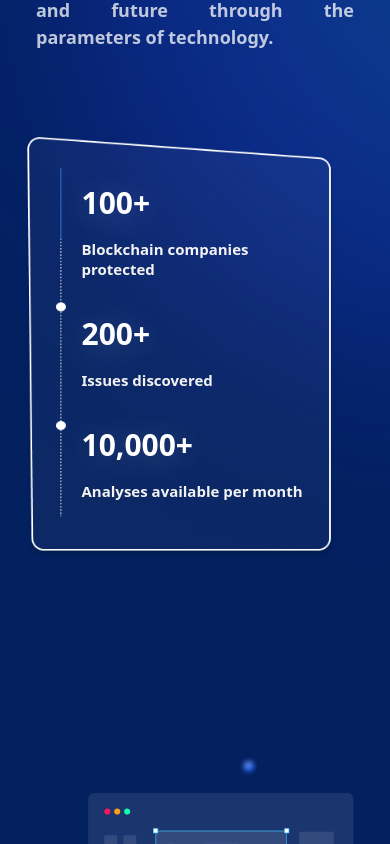
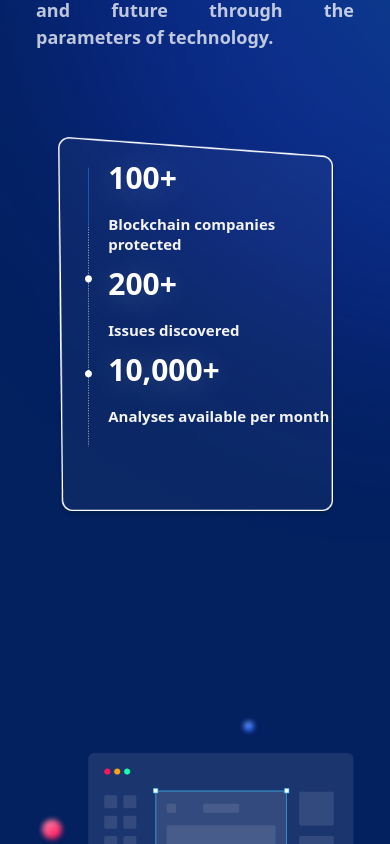
Before and after one commit to naeemmahmud70/Merk-Labs-Complete-Project, a React (Create React App) app: page / in a window 390 px wide. Shown: the part 1700-2544 px from the top of the page. Built offline with nearby package versions, Linux system fonts and the light colour scheme; a web font is replaced by a local one.

Commit message:
responsive issues solved

```diff
--- a/src/Components/ClientReview/ClientReview.js
+++ b/src/Components/ClientReview/ClientReview.js
@@ -50,7 +50,7 @@ const ClientReview = () => {
 
         <div className="row d-flex flex-wrap justify-content-center align-item-center mx-2 mt-5">
           {reviewDetails.map((details) => (
-            <div className="col-md-3 review-card m-5">
+            <div className="col-lg-4 col-md-7 col-sm-12 review-card m-5">
               <p className="text-secondary">
                 {details.date} | {details.Technology}
               </p>
--- a/src/Components/Contact/Contact.js
+++ b/src/Components/Contact/Contact.js
@@ -2,14 +2,13 @@ import React from "react";
 import "./Contact.css";
 import call from "../../images/Frame 9.png";
 import message from "../../images/Frame 10.png";
-import contact from "../../images/Contact Form.png";
 
 const Contact = () => {
   return (
     <div className="container">
       <hr className="text-white" />
       <div className="row mt-5">
-        <div className="col-md-6">
+        <div className="col-lg-6">
           <div>
             <p className="contact">CONTACT</p>
             <h4 className="header-text">
@@ -38,10 +37,7 @@ const Contact = () => {
           </div>
         </div>
 
-        <div className="col-md-6 d-flex justify-content-center align-items-center">
-          {/* <div className="text-center px-5 pt-4">
-            <img className="img-fluid" src={contact} alt="" />
-          </div> */}
+        <div className="col-lg-6 d-flex justify-content-center align-items-center">
           <div className="shadow rounded message-form p-5">
             <form action="">
               <div className="row">
--- a/src/Components/Counting/Counting.css
+++ b/src/Components/Counting/Counting.css
@@ -107,8 +107,37 @@
   left: 20px;
 }
 
+@media only screen and (max-width: 320px) {
+  .lineHeight{
+    height: 150px;
+  }
+  .count {
+    margin-top: -10px;
+    font-weight: 700;
+    font-size: 30px;
+    line-height: 40px;
+    color: #ffffff;
+    text-shadow: 0px 4px 37px rgba(255, 255, 255, 0.25);
+  }
+  .service {
+    font-weight: 700;
+    font-size: 15px;
+    line-height: 20px;
+    color: #f3f3f3;
+  }
+  .glass-bg {
+    height: 500px;
+    color: white;
+    background-image: url("../../images//Glass.png");
+    background-repeat: no-repeat;
+    background-position: cover;
+    background-size: contain;
+  }
+}
+
 @media only screen and (max-width: 520px) {
   .count {
+    margin-top: 20px;
     font-weight: 700;
     font-size: 30px;
     line-height: 40px;
@@ -122,16 +151,26 @@
     color: #f3f3f3;
   }
   .lineHeight {
-    height: 350px;
+    height: 300px;
+  }
+  .glass-bg {
+    height: 380px;
+    color: white;
+    background-image: url("../../images//Glass.png");
+    background-repeat: no-repeat;
+    background-position: cover;
+    background-size: contain;
   }
 }
 
-@media only screen and (max-width: 320px) {
+
+
+@media only screen and (max-width: 768px) {
   .lineHeight {
-    height: 300px;
+    height: 280px;
   }
   .count {
-    margin-top: -20px;
+    margin-top: -25px;
     font-weight: 700;
     font-size: 30px;
     line-height: 40px;
@@ -143,5 +182,37 @@
     font-size: 15px;
     line-height: 20px;
     color: #f3f3f3;
+
+  }
+  .glass-bg {
+    height: 380px;
+    color: white;
+    background-image: url("../../images//Glass.png");
+    background-repeat: no-repeat;
+    background-position: center;
+    background-size: center;
+    display: flex;
+    justify-content: center;
   }
 }
+
+@media only screen and (min-width: 1024px) {
+  .lineHeight {
+    height: 390px;
+  }
+  .count {
+    margin-top: 5px;
+    font-weight: 700;
+    font-size: 30px;
+    line-height: 40px;
+    color: #ffffff;
+    text-shadow: 0px 4px 37px rgba(255, 255, 255, 0.25);
+  }
+  .service {
+    font-weight: 700;
+    font-size: 15px;
+    line-height: 20px;
+    color: #f3f3f3;
+
+  }
+}
--- a/src/Components/Counting/Counting.js
+++ b/src/Components/Counting/Counting.js
@@ -16,7 +16,7 @@ const Counting = () => {
           <img className="img-fluid" src={dots} alt="" />
         </div>
         <div className="row  header-height p-4">
-          <div className="col-md-8 m-bottom">
+          <div className="col-lg-8 m-bottom">
             <h1 className="top-header-text">
               We provide The Best To Protect Your Users And Their Investments
             </h1>
@@ -29,7 +29,7 @@ const Counting = () => {
             </p>
           </div>
 
-          <div className="col-md-4 glass-bg">
+          <div className="col-lg-4 glass-bg">
             <div className="m-bottom">
               <div className="d-flex count-position">
                 <div>
--- a/src/Components/JoinUs/JoinUs.js
+++ b/src/Components/JoinUs/JoinUs.js
@@ -11,7 +11,7 @@ const JoinUs = () => {
       </div>
 
       <div className="row joinUs">
-        <div className="col-md-6 p-5 px-5">
+        <div className="col-lg-6 p-5 px-5">
           <div>
             <hr className="text-white top-border" />
             <h5 className="text-white">Join Us</h5>
@@ -27,7 +27,7 @@ const JoinUs = () => {
             <button className="btn-bg text-white fw-bold mt-4">Explore More</button>
           </div>
         </div>
-        <div className="col-md-6 p-4">
+        <div className="col-lg-6 p-4">
           <div className="d-flex justify-content-end MarginTop">
             <a className="tab" href="">
               Node
--- a/src/Components/Projects/Projects.js
+++ b/src/Components/Projects/Projects.js
@@ -33,14 +33,14 @@ const Projects = () => {
   return (
     <div id="Projects" className="container p-5 mt-5">
       <div className="row">
-        <div className="col-md-6">
+        <div className="col-lg-6">
           <p className="projects">Projects</p>
           <h3 className="header-text">
             We have completed many amazing projects that you will not believe
           </h3>
         </div>
 
-        <div className="col-md-6 d-flex justify-content-center align-items-center">
+        <div className="col-lg-6 d-flex justify-content-center align-items-center">
           <div>
             <img className="mt-5" src={technology} alt="" />
           </div>
@@ -48,7 +48,7 @@ const Projects = () => {
       </div>
       <hr className="text-white mt-5" />
 
-      <div className="d-flex flex-wrap justify-content-center align-item-center">
+      <div className="row d-flex flex-wrap justify-content-center align-item-center">
         {projectDetails.map((details) => (
           <ProjectCard details={details} key={details.id}></ProjectCard>
         ))}
--- a/src/Components/Projects/ProjectsCard/ProjectCard.js
+++ b/src/Components/Projects/ProjectsCard/ProjectCard.js
@@ -6,7 +6,7 @@ const ProjectCard = ({ details }) => {
   const { projectTitle, projectDescription } = details;
   console.log(details);
   return (
-    <div className="col-md-5 mt-5">
+    <div className="col-lg-5 col-md-6 col-sm-12 mt-5">
       <div className="text-center">
         <img className="img-fluid" src={projectImage} alt="" />
         <div className="card-details">
--- a/src/Components/ReadArticle/ReadArticle.css
+++ b/src/Components/ReadArticle/ReadArticle.css
@@ -40,3 +40,12 @@
 .margin-Left {
 width: 90%;
 }
+
+@media only screen and (max-width: 768px) {
+  #blog{
+    margin-top: 100px;
+  }
+  .neon4{
+    margin-top: -300px;
+  }
+}
```
